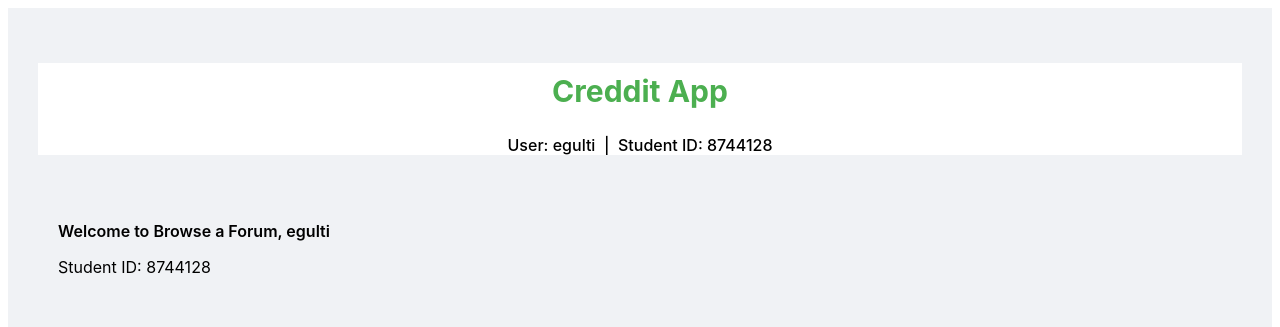
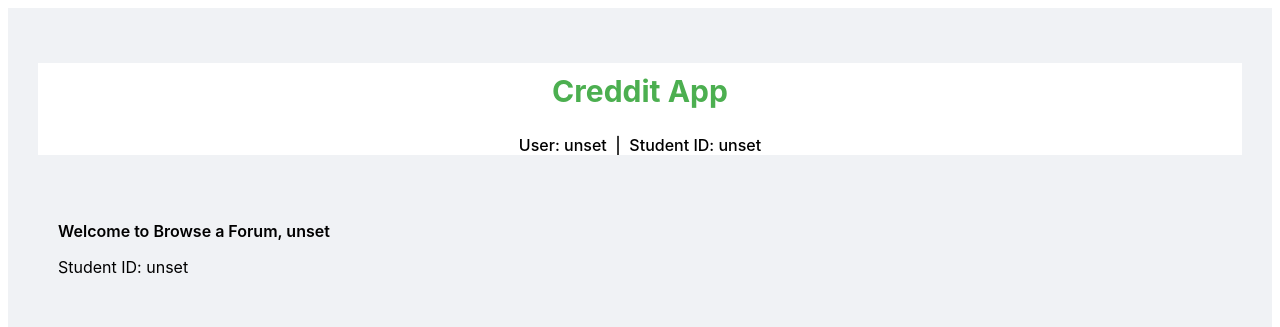
Before and after one commit to Conestoga-College-SENG3080/frontend-assignment-Ermiyas9, a React (Vite) app in the folder creddit-app/: page / in a window 1280 px wide. Shown: the top 327 px of the page. Built offline with nearby package versions, Linux system fonts and the light colour scheme; no server answers.

Commit message:
Added ENV file to hide user credintial also that file wont be in git. additionally fixed the bug in forum browse page

```diff
--- a/creddit-app/package.json
+++ b/creddit-app/package.json
@@ -15,6 +15,7 @@
     "@mantine/core": "^8.3.15",
     "@mantine/hooks": "^8.3.15",
     "@mantine/styles": "^6.0.22",
+    "axios": "^1.13.6",
     "react": "^19.2.0",
     "react-dom": "^19.2.0",
     "react-router-dom": "^7.13.1"
--- a/creddit-app/src/Layout.tsx
+++ b/creddit-app/src/Layout.tsx
@@ -3,8 +3,11 @@ import React from "react";
 import { Container, Paper, Title, Text } from "@mantine/core";
 
 export default function Layout({ children }: { children: React.ReactNode }) {
-  const username = "egulti";
-  const studentID = "8744128";
+
+
+  // using environment variable to get the student ID, this is set in the .env file
+  const username = import.meta.env.VITE_API_USERNAME;
+  const studentID = import.meta.env.VITE_API_PASSWORD;
 
   return (
     <div
--- a/creddit-app/src/Pages/ForumBrowserPage.tsx
+++ b/creddit-app/src/Pages/ForumBrowserPage.tsx
@@ -9,21 +9,20 @@ export default function ForumBrowserPage() {
   const [error, setError] = useState<string | null>(null);
   const navigate = useNavigate();
 
-  // hardcoded username and password
-  const username = "egulti";
-  const password = "8744128";
+  const username = import.meta.env.VITE_API_USERNAME;
+  const password = import.meta.env.VITE_API_PASSWORD;
+  const baseURL = import.meta.env.VITE_API_URL;
 
-  // This is the base URL for the API, the token and the post
-  const formBrowseAPIURL = "https://awf-api.lvl99.dev";
-  const token = localStorage.getItem("token");
+
+  //const token = localStorage.getItem("token");
 
   // this is the post filter to sort by hot and limit to 10 posts, it will be appended to the API endpoint when fetching posts
   const postFilter = "?sort=hot&limit=10";
 
-  // Function to get token from API using username and password
+  // Function to get token from API using username and password this helps to gain access of the forum
   async function fetchToken() {
     try {
-      const response = await fetch(`${formBrowseAPIURL}/login`, {
+      const response = await fetch(`${baseURL}/auth/login`,{
         method: "POST",
         headers: {
           "Content-Type": "application/json",
@@ -31,17 +30,30 @@ export default function ForumBrowserPage() {
         body: JSON.stringify({ username, password }),
       });
 
-      if (!response.ok) {
-        const text = await response.text();
-        setError(`Failed to get token. ${text}`);
+      // Read response as text first for debugging
+      const text = await response.text();
+      console.log("Login status:", response.status);
+      console.log("Login response body:", text);
+
+      // Try to parse JSON from text
+      let data;
+      try {
+        data = JSON.parse(text);
+      } catch (err) {
+        console.error("Failed to parse login response JSON:", err);
+        setError("Failed to parse login response. Check console for details.");
         return null;
       }
 
-      const data = await response.json();
+      if (!response.ok) {
+        setError(`Failed to get token. ${data.message || text}`);
+        return null;
+      }
 
       // here im saving the token in local storage
-      localStorage.setItem("token", data.token);
-      return data.token;
+      localStorage.setItem("token", data.access_token);
+     return data.access_token;
+
 
     } catch (err) {
       console.error(err);
@@ -57,20 +69,19 @@ export default function ForumBrowserPage() {
     setError(null);
 
     try {
+      // Remove any old token before fetching a new one
+      localStorage.removeItem("token");
 
-      // Get token if it doesn't exist
-      let apiToken = token;
+      // Get token from API
+      const apiToken = await fetchToken();
       if (!apiToken) {
-        apiToken = await fetchToken();
-        if (!apiToken) {
-          setLoading(false);
-          return;
-        }
+        setLoading(false);
+        return;
       }
 
       // here we fetch the posts from the API using the forum name and the post filter (sort by hot and limit to 10 posts)
       // encode helps to safely include forum names with spaces or special characters in the URL
-      const url = `${formBrowseAPIURL}/forums/${encodeURIComponent(forumName)}${postFilter}`;
+      const url = `${baseURL}/forums/${encodeURIComponent(forumName)}${postFilter}`;
       console.log("Requesting:", url);
 
       const response = await fetch(url, {
@@ -210,6 +221,7 @@ export default function ForumBrowserPage() {
             <Text c="dimmed" ta="center" mt="xl">
               No posts to display. Search for a forum to begin.
             </Text>
+
           </div>
         )}
       </Stack>
```
Also changed, not shown: 2 other files (tests, documents, lock files or other folders).
